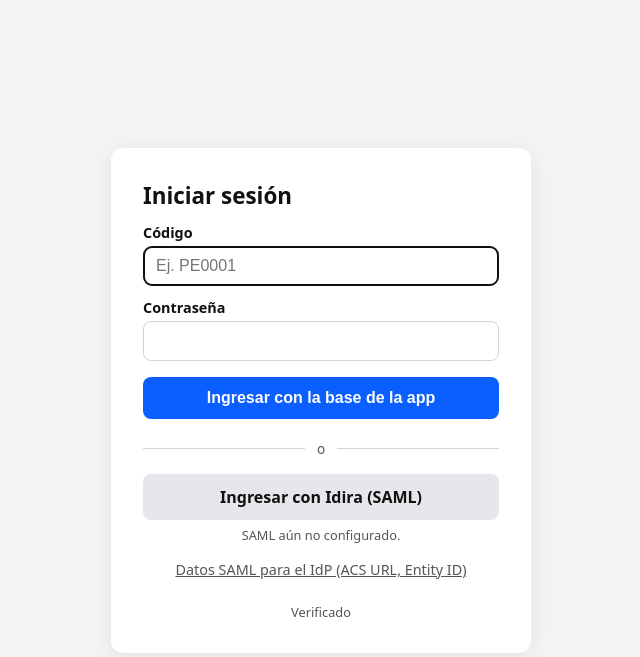
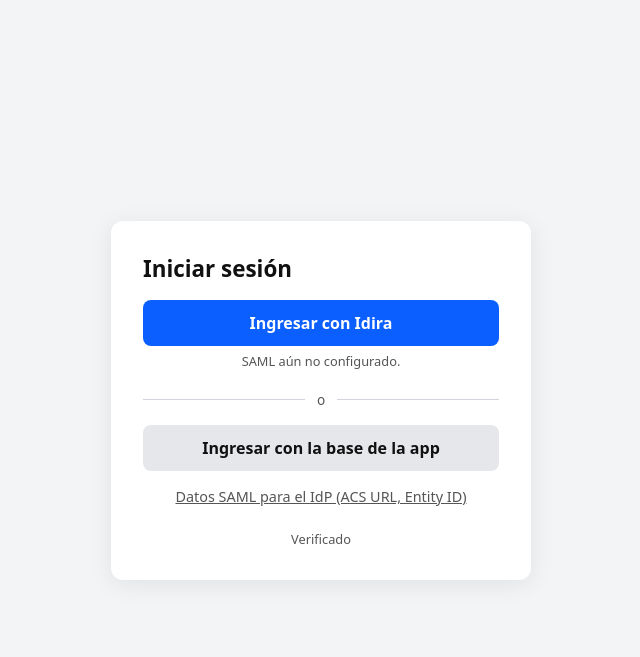
Before and after one commit to JManuelCuya/authenticator, a Node server app: page /auth/login in a window 1280 px wide. Shown: the top 657 px of the page, without its empty margins (319-959 px from the left). Run offline with Node 20, Linux system fonts and the light colour scheme.

Commit message:
Login: Idira sin clave en la app y la base de la app con su propio formulario
Co-Authored-By: Claude Opus 5.5 <noreply@anthropic.com>

```diff
--- a/idira-login/backend/middlewares/errorHandler.js
+++ b/idira-login/backend/middlewares/errorHandler.js
@@ -15,6 +15,8 @@ const errorHandler = (err, req, res, next) => {
   res.status(isIdira ? 401 : 500).render('auth/login', {
     error: isIdira ? err.message : 'Ocurrió un error inesperado, intenta de nuevo.',
     username: (req.body && req.body.username) || '',
+    // Los IdiraError vienen del login por API: se reabre ese formulario
+    form: isIdira ? 'api' : undefined,
   });
 };
 
--- a/idira-login/backend/modules/auth/auth.controller.js
+++ b/idira-login/backend/modules/auth/auth.controller.js
@@ -22,14 +22,14 @@ function respond(req, res, next, outcome) {
 
   log('login-fallido', { ip: req.ip, motivo: outcome.message });
   req.session.flow = null;
-  res.status(401).render('auth/login', { error: outcome.message, username: '' });
+  res.status(401).render('auth/login', { error: outcome.message, username: '', form: 'api' });
 }
 
 const showLogin = (req, res) => res.render('auth/login', { error: '', username: '' });
 
 async function login(req, res, next) {
   const { username = '', password = '' } = req.body;
-  if (!res.locals.idira.configured) return res.render('auth/login', { error: '', username });
+  if (!res.locals.idira.configured) return res.render('auth/login', { error: '', username, form: 'api' });
 
   log('login-inicio', { ip: req.ip, usuario: username });
   const { flow, outcome } = await authService.login(username, password);
--- a/idira-login/backend/modules/local-auth/local-auth.controller.js
+++ b/idira-login/backend/modules/local-auth/local-auth.controller.js
@@ -8,7 +8,7 @@ function log(req, evento, datos) {
 
 async function login(req, res, next) {
   const { username = '', password = '' } = req.body;
-  const fail = (error, status = 401) => res.status(status).render('auth/login', { error, username });
+  const fail = (error, status = 401) => res.status(status).render('auth/login', { error, username, form: 'local' });
 
   const minutos = limiter.blockedMinutes(req.ip, username);
   if (minutos) {
--- a/idira-login/frontend/public/css/styles.css
+++ b/idira-login/frontend/public/css/styles.css
@@ -101,4 +101,9 @@ td:first-child { font-weight: 600; width: 35%; }
 .divider { display: flex; align-items: center; gap: 12px; margin: 20px 0 4px; color: var(--muted); font-size: 0.85rem; }
 .divider::before, .divider::after { content: ""; flex: 1; border-top: 1px solid var(--border); }
 .hint { font-size: 0.8rem; text-align: center; margin: 6px 0 0; }
+
+/* Opciones de login que se despliegan al elegirlas */
+.method summary { list-style: none; cursor: pointer; }
+.method summary::-webkit-details-marker { display: none; }
+.method[open] summary.link { color: var(--text); }
 code { font-size: 0.8rem; word-break: break-all; }
--- a/idira-login/frontend/views/auth/login.ejs
+++ b/idira-login/frontend/views/auth/login.ejs
@@ -3,30 +3,44 @@
 <h1>Iniciar sesión</h1>
 
 <% if (error) { %><p class="error"><%= error %></p><% } %>
-<% if (!idira.configured && !dbEnabled) { %>
+<% if (!idira.configured && !dbEnabled && !samlEnabled) { %>
   <p class="error">Ni Idira ni la base de datos están configurados. Faltan en .env: <%= idira.missing.concat('DATABASE_URL').join(', ') %></p>
 <% } %>
 
-<form method="post" action="<%= idira.configured ? '/auth/login' : '/auth/local/login' %>">
-  <label for="u"><%= idira.configured && dbEnabled ? 'Código o usuario' : idira.configured ? 'Usuario' : 'Código' %></label>
-  <input id="u" name="username" autocomplete="username" value="<%= username %>" placeholder="<%= dbEnabled ? 'Ej. PE0001' : '' %>" required autofocus>
-  <% if (idira.configured && dbEnabled) { %>
-    <p class="hint">Base de la app: tu código (ej. PE0001). Idira: tu usuario de Idira.</p>
-  <% } %>
-  <label for="p">Contraseña</label>
-  <input id="p" name="password" type="password" autocomplete="current-password" required>
-  <% if (idira.configured) { %>
-    <button class="btn" type="submit" formaction="/auth/login">Ingresar con Idira</button>
-  <% } %>
-  <% if (dbEnabled) { %>
-    <button class="btn <%= idira.configured ? 'secondary' : '' %>" type="submit" formaction="/auth/local/login">Ingresar con la base de la app</button>
-  <% } %>
-</form>
+<%# Idira (SAML): la clave se escribe en la pantalla de Idira, no aquí %>
+<a class="btn" href="/auth/saml/login">Ingresar con Idira</a>
+<p class="hint"><%= samlEnabled ? 'Te lleva a la pantalla de Idira (clave y MFA de Idira).' : 'SAML aún no configurado.' %></p>
 
-<div class="divider"><span>o</span></div>
+<% if (dbEnabled) { %>
+  <div class="divider"><span>o</span></div>
 
-<a class="btn secondary" href="/auth/saml/login">Ingresar con Idira (SAML)</a>
-<% if (!samlEnabled) { %><p class="hint">SAML aún no configurado.</p><% } %>
+  <%# Base de la app: al elegirlo se pide el código y la clave guardada en la base %>
+  <details class="method" <%= locals.form === 'local' ? 'open' : '' %>>
+    <summary class="btn secondary">Ingresar con la base de la app</summary>
+    <form method="post" action="/auth/local/login">
+      <label for="lu">Código</label>
+      <input id="lu" name="username" autocomplete="username" value="<%= locals.form === 'local' ? username : '' %>" placeholder="Ej. PE0001" required>
+      <label for="lp">Contraseña</label>
+      <input id="lp" name="password" type="password" autocomplete="current-password" required>
+      <button class="btn" type="submit">Ingresar</button>
+    </form>
+  </details>
+<% } %>
+
+<% if (idira.configured) { %>
+  <%# Login por la API de Idira: aquí la app sí recibe la clave de Idira (solo para pruebas) %>
+  <details class="method" <%= locals.form === 'api' ? 'open' : '' %>>
+    <summary class="link">Probar el login por API de Idira</summary>
+    <form method="post" action="/auth/login">
+      <label for="au">Usuario de Idira</label>
+      <input id="au" name="username" autocomplete="username" value="<%= locals.form === 'api' ? username : '' %>" placeholder="Ej. usuario@dominio" required>
+      <label for="ap">Contraseña de Idira</label>
+      <input id="ap" name="password" type="password" autocomplete="current-password" required>
+      <button class="btn" type="submit">Ingresar con la API de Idira</button>
+    </form>
+  </details>
+<% } %>
+
 <a class="link" href="/auth/saml/info">Datos SAML para el IdP (ACS URL, Entity ID)</a>
 
 <%- include('../partials/footer') %>
```
